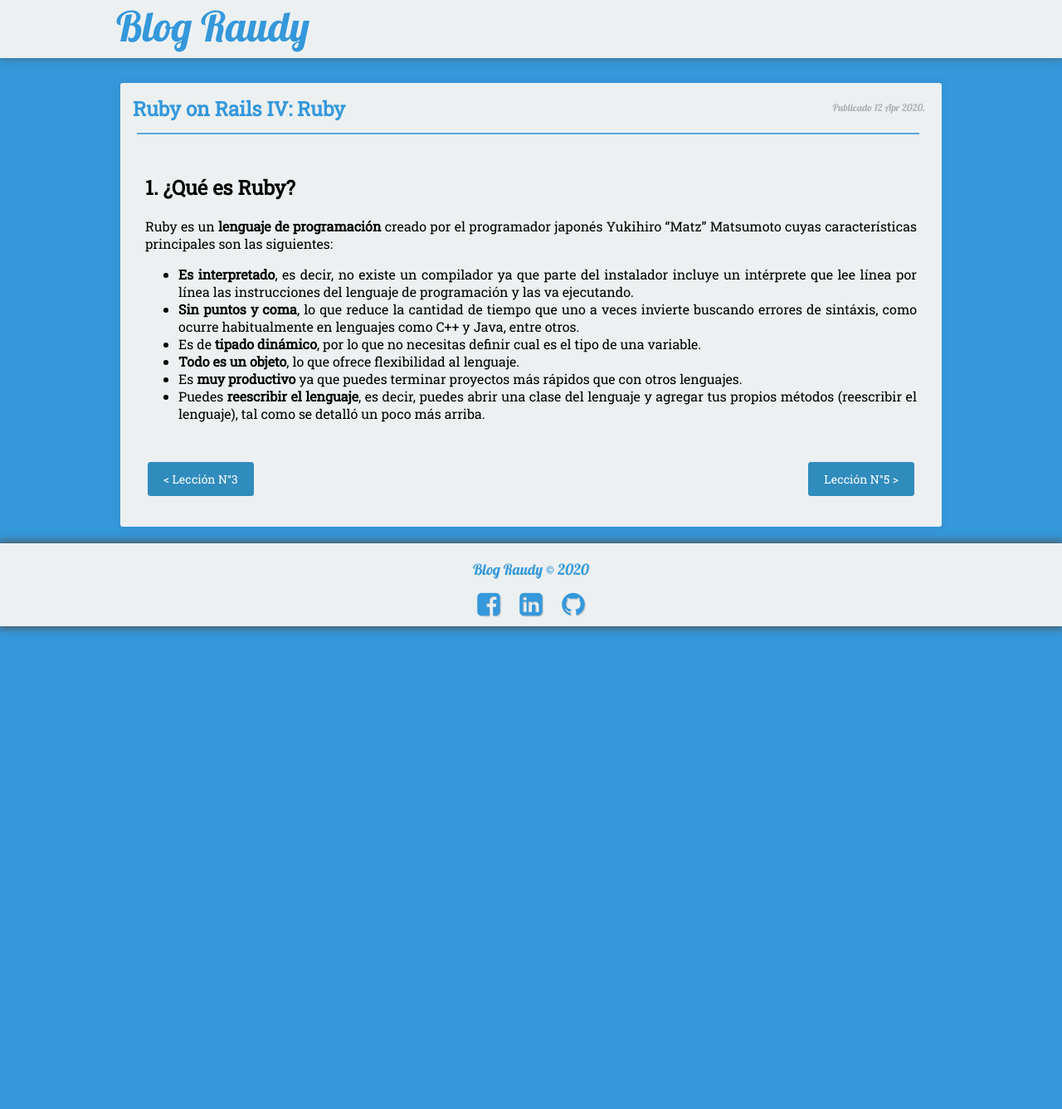
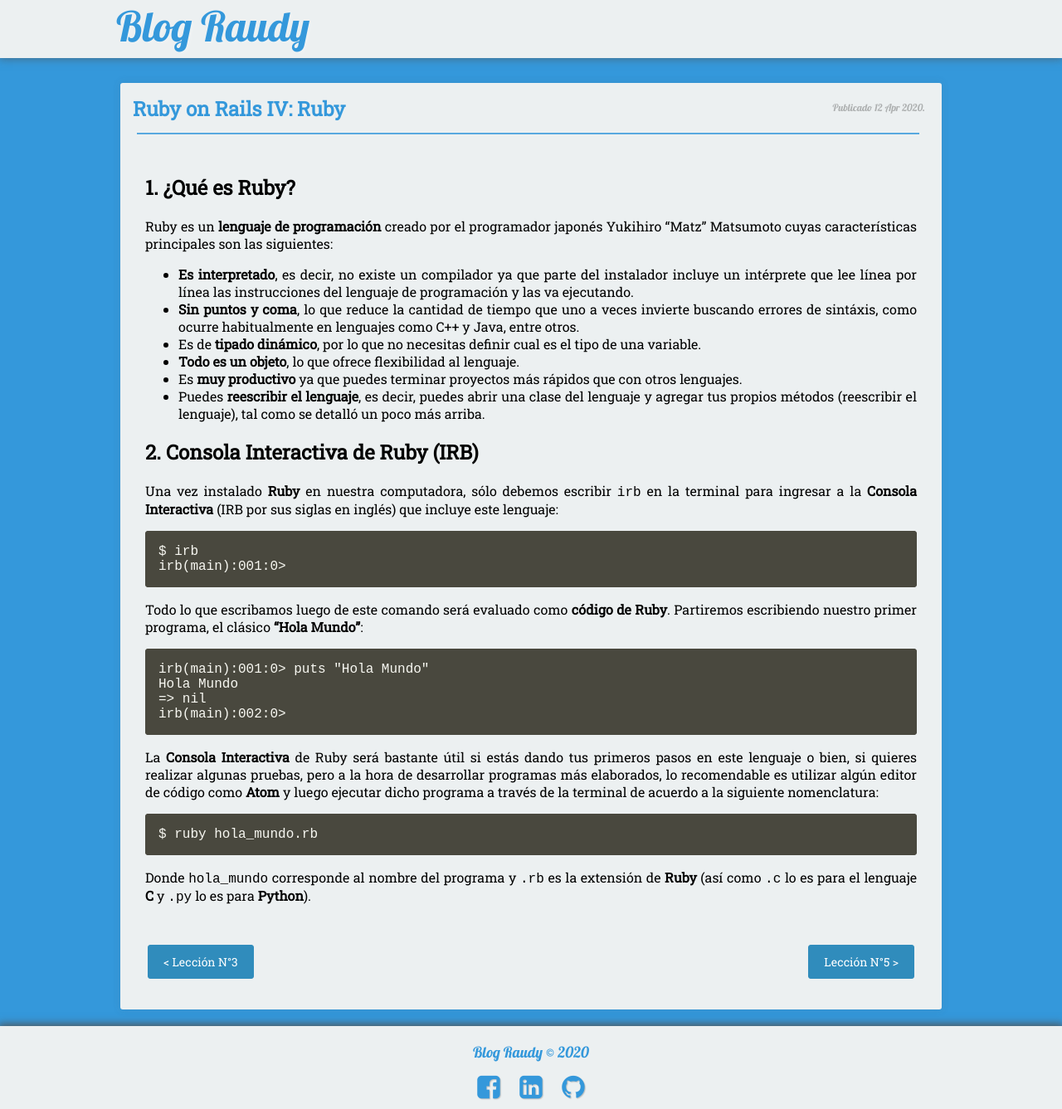
Before and after one commit to nisoto/Blog-anterior-2.0, a Jekyll site: the page built from _posts/2020-04-12-rails-iv-ruby-en-detalle.md, in a window 1280 px wide. Shown: the whole page at 83% size. Built offline with Jekyll 4.4.1, drawn with Linux system fonts in a browser that asks for light colours; nearby versions of some CDN libraries; before the commit the page ends 900 px from its top, so only the background shows below that.

Commit message:
Update 2020-04-12-rails-iv-ruby-en-detalle.md

````diff
--- a/_posts/2020-04-12-rails-iv-ruby-en-detalle.md
+++ b/_posts/2020-04-12-rails-iv-ruby-en-detalle.md
@@ -17,6 +17,32 @@ Ruby es un **lenguaje de programación** creado por el programador japonés Yuki
 * Es **muy productivo** ya que puedes terminar proyectos más rápidos que con otros lenguajes.
 * Puedes **reescribir el lenguaje**, es decir, puedes abrir una clase del lenguaje y agregar tus propios métodos (reescribir el lenguaje), tal como se detalló un poco más arriba.
 
+## 2. Consola Interactiva de Ruby (IRB)
+
+Una vez instalado **Ruby** en nuestra computadora, sólo debemos escribir `irb` en la terminal para ingresar a la **Consola Interactiva** (IRB por sus siglas en inglés) que incluye este lenguaje:
+
+```
+$ irb
+irb(main):001:0>
+```
+
+Todo lo que escribamos luego de este comando será evaluado como **código de Ruby**. Partiremos escribiendo nuestro primer programa, el clásico **"Hola Mundo"**:
+
+```
+irb(main):001:0> puts "Hola Mundo"
+Hola Mundo
+=> nil
+irb(main):002:0>
+```
+
+La **Consola Interactiva** de Ruby será bastante útil si estás dando tus primeros pasos en este lenguaje o bien, si quieres realizar algunas pruebas, pero a la hora de desarrollar programas más elaborados, lo recomendable es utilizar algún editor de código como **Atom** y luego ejecutar dicho programa a través de la terminal de acuerdo a la siguiente nomenclatura:
+
+```
+$ ruby hola_mundo.rb
+```
+
+Donde `hola_mundo` corresponde al nombre del programa y `.rb` es la extensión de **Ruby** (así como `.c` lo es para el lenguaje **C** y `.py` lo es para **Python**).
+
 |     |     |
 |:----|----:|
 | [< Lección N°3](https://nisoto.github.io/rails-iii-instalacion/){: .btn .btn-info} | [Lección N°5 >](https://nisoto.github.io/rails-v-git-en-detalle/){: .btn .btn-info} |
````
